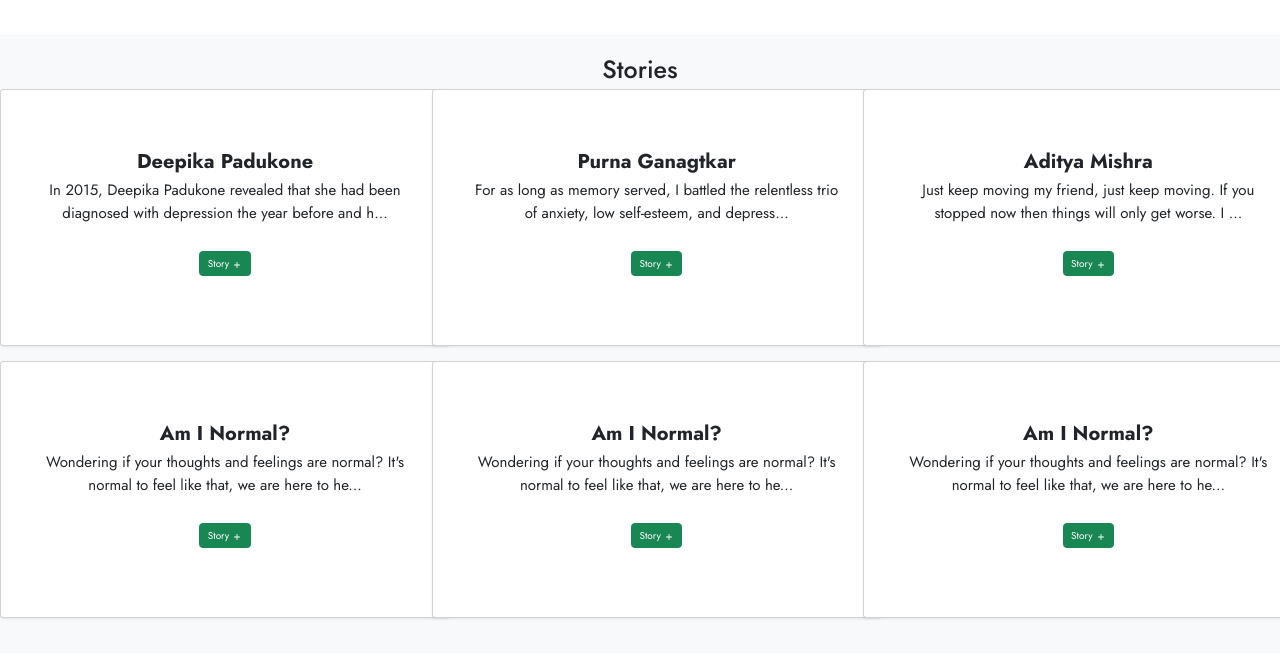
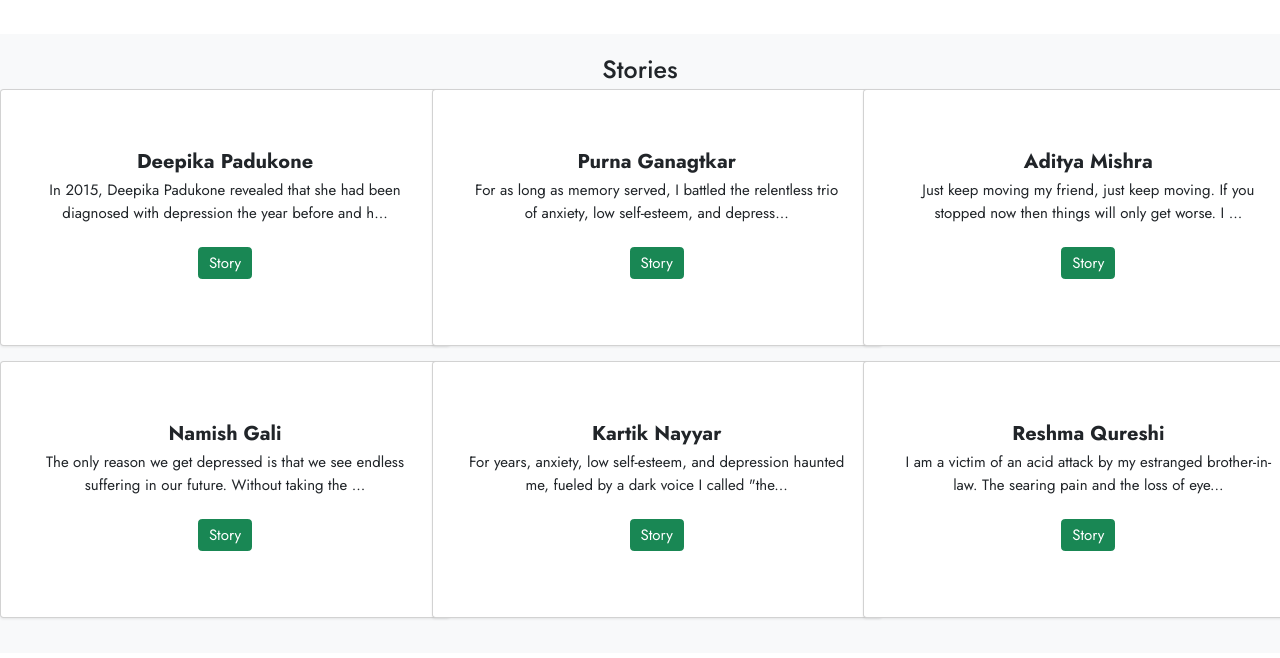
Before and after one commit to manasiPandey21/Feel, a React (Create React App) app: page / in a window 1280 px wide. Shown: the part 1016-1674 px from the top of the page. Built offline with nearby package versions, Linux system fonts and the light colour scheme.

Commit message:
working site

```diff
--- a/src/App.js
+++ b/src/App.js
@@ -13,7 +13,7 @@
       <BrowserRouter>
         <Routes>
           <Route path="/" element={<Home_page />} />
-          <Route path="/p" element={<Psychatrics />} />
+          <Route path="/counsellor" element={<Psychatrics />} />
           <Route path="/about" element={<AboutUs />} />
           <Route path="/contact" element={<Contact />} />
         </Routes>
--- a/src/Home_page.jsx
+++ b/src/Home_page.jsx
@@ -2,7 +2,7 @@
 import category from './databases/category';
 import catalog from './databases/catalog';
 import StoryModal from './StoryModal';
-import { BiPlus } from 'react-icons/bi';
+
 
 import './Home_page.css';
 
@@ -50,6 +50,10 @@
   const getCategoryImage = () => {
     const selectedCategoryObject = category.find((categoryItem) => categoryItem.name === selectedCategory);
     return selectedCategoryObject ? selectedCategoryObject.image : 'https://img.freepik.com/premium-photo/silhouette-young-women-birds_488220-10591.jpg';
+  };
+  const openForm = () => {
+    // Open the specified link when the button is clicked
+    window.open('https://forms.gle/PvqRknwSYGubfHv47');
   };
 
   return (
@@ -105,7 +109,7 @@
           </div>
         </div>
         <div className="button-container">
-    <button type="button" class="btn btn-outline-success btn-lg fs-3 fw-Normal mx-3">Add your story</button>
+    <button type="button" class="btn btn-outline-success btn-lg fs-3 fw-Normal mx-3 " onClick={openForm}>Add your story</button>
     <button type="button" class="btn btn-outline-success btn-lg fs-3 fw-Normal mx-3">Community Chat</button>
   </div>
       </section>
@@ -122,10 +126,10 @@
                   <p className="card-text fs-4">{`${item.story.substring(0, 100)}...`}</p>
                   <button
                     type="button"
-                    className="btn btn-success"
+                    className="btn btn-success fs-4 px-3"
                     onClick={() => openModal(item.story)}
                   >
-                    Story <BiPlus />
+                    Story
                   </button>
                 </div>
               </div>
--- a/src/Navbar.jsx
+++ b/src/Navbar.jsx
@@ -46,7 +46,7 @@
                             )}
                         </li>
                         <li>
-                            <a href='./p' className="rounded-rectangular-link text-decoration-none">Counsellors</a>
+                            <a href='./counsellor' className="rounded-rectangular-link text-decoration-none">Counsellors</a>
                         </li>
                         <li>
                             <a href='./about' className="rounded-rectangular-link text-decoration-none">About</a>
@@ -57,11 +57,6 @@
                     </ul>
                 </div>
             </div>
-            <div className='collapse navbar-collapse p-5'>
-                <a href="/login" className='fs-3 px-3 text-decoration-none text-dark fw-bold '>Login</a>
-                <a href="/logout" className='fs-3 px-3 text-decoration-none text-dark fw-bold '>Logout</a>
-
-            </div>
         </nav>
     );
 };
--- a/src/databases/catalog.jsx
+++ b/src/databases/catalog.jsx
@@ -1,40 +1,39 @@
 const catalog = [
   {
     id: 1,
-    categoryId : 'Depression',
+    categoryId: 'Depression',
     heading: 'Deepika Padukone',
-    story: `In 2015, Deepika Padukone revealed that she had been diagnosed with depression the year before and had sought help. The actor had spoken publicly about her struggle with depression in an interview. Speaking to NDTV, Deepika had said at the time, "I woke up one morning just feeling empty you know like this pitt-ish feeling in my stomach that I was telling them that I get this pittish feeling in my stomach. I woke up like feeling directionless, I didn't know where to go, I didn't know what to do and I had these bouts of feeling so low that I would just start crying at the drop of the hat." Deepika had also said, "If I can impact one life in this entire process of speaking up and letting people know that it's something I have been through and something that I could deal with because I had a fantastic support system."`
+    story: 'In 2015, Deepika Padukone revealed that she had been diagnosed with depression the year before and had sought help. The actor had spoken publicly about her struggle with depression in an interview. Speaking to NDTV, Deepika had said at the time, "I woke up one morning just feeling empty you know like this pitt-ish feeling in my stomach that I was telling them that I get this pittish feeling in my stomach. I woke up like feeling directionless, I didn\'t know where to go, I didn\'t know what to do and I had these bouts of feeling so low that I would just start crying at the drop of the hat." Deepika had also said, "If I can impact one life in this entire process of speaking up and letting people know that it\'s something I have been through and something that I could deal with because I had a fantastic support system."'
   },
-
   {
     id: 2,
-      categoryId : 'Depression',
+    categoryId: 'Depression',
     heading: 'Purna Ganagtkar',
-      story: `For as long as memory served, I battled the relentless trio of anxiety, low self-esteem, and depression, shackled by an insidious force I named "the devil." Its malevolent whispers convinced me I was unworthy, destined for failure, a prisoner of my own misery. I waged a futile war, attempting to reason, ignore, and even punish myself to silence the torment. In an epiphany, I uncovered a profound truth—there was no actual devil within me. The sinister whispers were echoes of past wounds, a manifestation of insecurities, not a malevolent entity. Armed with this realization, I confronted the imagined demon, refusing to grant it power over my happiness. I ceased believing its lies, choosing not to engage in the cycle of fear and misery.`
+    story: 'For as long as memory served, I battled the relentless trio of anxiety, low self-esteem, and depression, shackled by an insidious force I named "the devil." Its malevolent whispers convinced me I was unworthy, destined for failure, a prisoner of my own misery. I waged a futile war, attempting to reason, ignore, and even punish myself to silence the torment. In an epiphany, I uncovered a profound truth—there was no actual devil within me. The sinister whispers were echoes of past wounds, a manifestation of insecurities, not a malevolent entity. Armed with this realization, I confronted the imagined demon, refusing to grant it power over my happiness. I ceased believing its lies, choosing not to engage in the cycle of fear and misery.'
   },
   {
     id: 3,
-      categoryId : 'Depression',
+    categoryId: 'Depression',
     heading: 'Aditya Mishra',
-      story: `Just keep moving my friend, just keep moving. If you stopped now then things will only get worse. I know this time is very hard for you, all you want to do is to lie down on your bed 24*7 and cry for hours, screaming at your pillow and thinking about all those things that makes your life hell. But always keep one thing in your mind, Life is a battle that we fought everyday, every fuc*king second, and you can't let Sadness wins this. I myself were in depression for like a year, after my breakup. Maybe i am depressed right now. But one thing is very clear, that it will always get better, if you try your hardest. Share you feelings with others, make yourself comfortable with the person you trust the most. But, just don't make yourself isolated in your own world. Go out, meet new people, visit new places, spend time with your friends, more time with your family, try to see all those good things that's still left in your life, be thankful for that. Trust me these things will really help you on finding the new perspective of your life.`
+    story: 'Just keep moving my friend, just keep moving. If you stopped now then things will only get worse. I know this time is very hard for you, all you want to do is to lie down on your bed 24*7 and cry for hours. But always keep one thing in your mind, Life is a battle that we fought every day, every fuc*king second, and you can\'t let Sadness win this. I myself were in depression for like a year, after my breakup. Maybe I am depressed right now. But one thing is very clear, that it will always get better, if you try your hardest. Share your feelings with others, make yourself comfortable with the person you trust the most. But, just don\'t make yourself isolated in your own world. Go out, meet new people, visit new places, spend time with your friends, more time with your family, try to see all those good things that\'s still left in your life, be thankful for that. Trust me these things will really help you on finding the new perspective of your life.'
   },
   {
     id: 4,
-      categoryId : 'Depression',
-      heading: 'Am I Normal?',
-      story: 'Wondering if your thoughts and feelings are normal? It\'s normal to feel like that, we are here to help you. Explore this category to gain insights and perspectives on common experiences.'
+    categoryId: 'Depression',
+    heading: 'Namish Gali',
+    story: 'The only reason we get depressed is that we see endless suffering in our future. Without taking the future into account, suffering is just that: pain. Pain will pass. Suffer now if you must, everyone does. But don’t think about next year or month or even about tomorrow, and go live the life you have right now. Not because you feel like you have to. But because you can. You do have the energy, so long as you find anything, anything at all, to motivate you. Learning is fun. Listening to nature is relaxing. Taking a walk feels good. Drop everything off your shoulders for a moment, forget about surviving, and just live.'
   },
   {
     id: 5,
-      categoryId : 'Study',
-      heading: 'Am I Normal?',
-      story: 'Wondering if your thoughts and feelings are normal? It\'s normal to feel like that, we are here to help you. Explore this category to gain insights and perspectives on common experiences.'
+    categoryId: 'Depression',
+    heading: 'Kartik Nayyar',
+    story: 'For years, anxiety, low self-esteem, and depression haunted me, fueled by a dark voice I called "the devil." It taunted me with lies of unworthiness and failure, inflicting misery. But I discovered its power was just old wounds and insecurities, not some external force. I chose to confront it, refusing to believe its lies or give it control. Slowly, its grip loosened as I embraced self-love and let go of fear. Though the pain was real, it taught me resilience and gratitude. Now, I live free from its torment, radiating light and helping others find their own strength.'
   },
   {
     id: 6,
-      category: 'Study',
-      heading: 'Am I Normal?',
-      story: 'Wondering if your thoughts and feelings are normal? It\'s normal to feel like that, we are here to help you. Explore this category to gain insights and perspectives on common experiences.'
+    categoryId: 'Depression',
+    heading: 'Reshma Qureshi',
+    story: 'I am a victim of an acid attack by my estranged brother-in-law. The searing pain and the loss of eyesight.I remained hidden behind covered mirrors. In the dim glow of a kitchen reflection, I confronted a stranger in the mirror, driving me to a desperate night. Desperation met light when my brother Aizaz awoke to my silent struggle. In our modest Mumbai chawl, he thwarted my attempt to end the pain. Tearful and panicked, my family rallied around, reminding me of their love and the justice I needed to seek. Determined not to succumb to my attacker, I found purpose in helping others at Make Love Not Scars, an NGO supporting acid attack survivors. My life, marred but resilient, now embraces the mission to bring smiles to those who share my pain. Life, cyclical in its nature, teaches us to appreciate happiness amid sorrow. I extend a lifeline to others, urging them to keep moving, one step at a time, towards a brighter sunrise.'
   }
 ];
 
```
Lines whose indentation alone changed are shown as unchanged.
